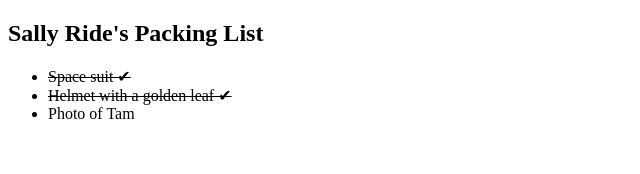
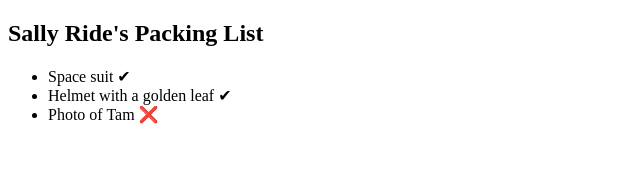
Before and after one commit to aebb27/React-tutorial, a React (Vite) app: page / in a window 1280 px wide. Shown: the top 174 px of the page, without its empty margins (0-640 px from the left). Built offline with nearby package versions, Linux system fonts and the light colour scheme; the HTML template or start-up script is replaced by a standard one.

Commit message:
Show an icon for incomplete items with '? :'
Challenge 1: Show an icon for incomplete items with ? :
Link: https://react.dev/learn/conditional-rendering

```diff
--- a/src/App.jsx
+++ b/src/App.jsx
@@ -1,16 +1,11 @@
 function Item({ name, isPacked }) {
-  let itemContent = name
-  if (isPacked) {
-    itemContent = (
-      <del>
-        {name + ' ✔'}
-      </del>
-    )
-  }
   return (
-    <li>{itemContent}</li>
+    <li>
+      {name} {isPacked ? '✔' : '❌'}
+    </li>
   )
 }
+
 
 export default function PackingList() {
   return (
```
